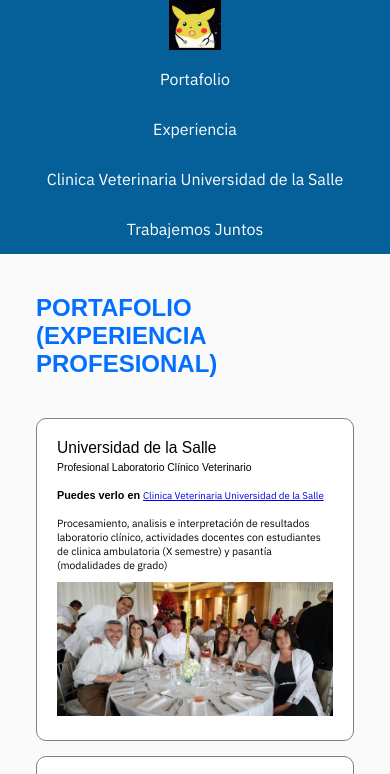
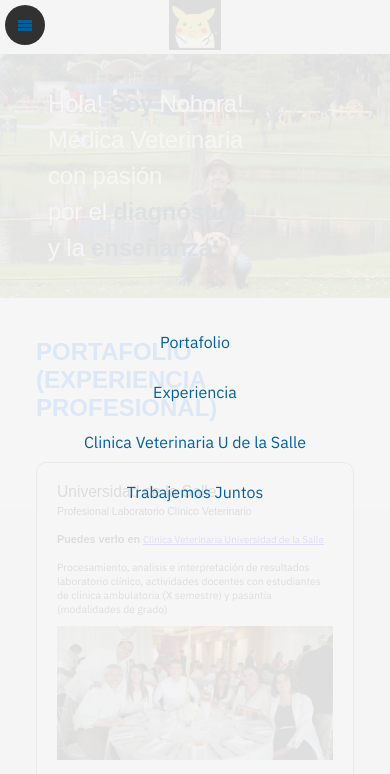
Before and after one commit to nohorapatriciam/portafolioNohoraResponsive, a plain HTML site: page index.html in a window 390 px wide. Shown: the top 774 px of the page. Drawn offline with Linux system fonts and the light colour scheme; a web font is replaced by a local one.

Commit message:
segunda parte front antes JS

```diff
--- a/css/estilos.css
+++ b/css/estilos.css
@@ -1,3 +1,34 @@
+@font-face {
+    font-family: 'icomoon';
+    src:  url('../fonts/icomoon.eot?z3b18f');
+    src:  url('../fonts/icomoon.eot?z3b18f#iefix') format('embedded-opentype'),
+      url('../fonts/icomoon.ttf?z3b18f') format('truetype'),
+      url('../fonts/icomoon.woff?z3b18f') format('woff'),
+      url('../fonts/icomoon.svg?z3b18f#icomoon') format('svg');
+    font-weight: normal;
+    font-style: normal;
+    font-display: block;
+  }
+
+  [class^="icon-"], [class*=" icon-"] {
+    /* use !important to prevent issues with browser extensions that change fonts */
+    font-family: 'icomoon' !important;
+    speak: none;
+    font-style: normal;
+    font-weight: normal;
+    font-variant: normal;
+    text-transform: none;
+    line-height: 1;
+
+    /* Better Font Rendering =========== */
+    -webkit-font-smoothing: antialiased;
+    -moz-osx-font-smoothing: grayscale;
+  }
+
+  .icon-menu:before {
+    content: "\e900";
+  }
+
 body{
     font-family: 'IBM Plex Sans', sans-serif;
     background-color: #f6f6f6;
@@ -20,10 +51,16 @@ h1{
     line-height: 1.5em;
     letter-spacing: -.2px;
     margin: 0px;
+    /*color:#FFBB00;*/
+    color: white;
 }
 
 h1 strong{
-    color:#95ca3e;
+    /*color:#95ca3e; */
+    /*color: #021C1E;*/
+    /*color: #063852;*/
+    color: #00293c;
+
 }
 
 h2{
@@ -52,7 +89,7 @@ img{
 
 .header{
     /*background-color: #0791e6;*/
-    background-color: #056099;
+    /*background-color: #056099;*/
     color: cornsilk;
     display: flex;
     justify-content: space-between;
@@ -63,12 +100,13 @@ img{
 }
 
 .header a{
-    color: white;
+    color:#056099;
     text-decoration: none;
     height: inherit;
     display: flex;
     align-items: center;
     padding: 0 10px;
+
 }
 
 .header ol{
@@ -289,6 +327,21 @@ img{
     flex-wrap: inherit;
 }
 
+.burger-button {
+    width: 40px;
+    height: 40px;
+    border-radius: 50%;
+    background-color: rgba(0, 0, 0, 0.8);
+    display: none;
+    line-height: 40px;
+    text-align: center;
+    position: fixed;
+    z-index: 4;
+    left: 5px;
+    top: 5px;
+    color: #056099;
+}
+
 
 
 @media screen and (max-width: 1024px) {
@@ -296,9 +349,35 @@ img{
         padding: 0 1em;
     }
 
+    .hero{
+        height: auto;
+        position: relative;
+        overflow: hidden;
+        padding: 2em;
+    }
+
+    .image_hero {
+        position: absolute;
+        z-index: 1;
+        left: 0;
+        right: 0;
+        top: 0;
+        bottom: 0;
+        width: 100%;
+    }
+
+    h1 {
+        font-size: 2em;
+        z-index: 2;
+    }
+
 }
 
 @media screen and (max-width: 767px) {
+
+    .burger-button {
+        display: block;
+    }
 
     .header {
         display: block;
@@ -315,6 +394,9 @@ img{
 
     .header a {
         justify-content: center;
+        height: 40px;
+        font-size: 1em;
+        margin-bottom: 0.5em;
     }
 
     .header .logo{
@@ -366,9 +448,34 @@ img{
     .event img {
         width: 100%;
     }
+
+    .menu {
+        position: fixed;
+       background: rgb(246, 246, 246, 0.9);
+        z-index: 3;
+        top: 0;
+        left: -100vw;
+        width: 100vw;
+        /*height: 100vh;*/
+        bottom: 0;
+        display: flex;
+        align-items: center;
+        justify-content: center;
+        transition: .3s;
+
+    }
+
+    .menu.is_active {
+        left: 0;
+    }
+
 }
 
 @media screen and (max-width: 480px) {
+
+    h1 {
+        font-size: 1.5em;
+    }
     .project {
         display: block;
     }
@@ -409,14 +516,64 @@ img{
     }
 }
 
+    .youtube_video {
+        position: absolute;
+        top: 0;
+        bottom: 0;
+        right: 0;
+        left: 0;
+        width: 100%;
+        height: 100%;
+        text-align: center;
+        z-index: 2;
+    }
+
+    .flex_video {
+        width:100%;
+        height: 0;
+        padding-top: 56.25%;
+        position: relative;
+
+    }
+
+
 @media screen and (max-width: 320px) {
-    .project {
+    /*.project {
         display: block;
     }
 
     .project_imageContainer {
         width: auto;
         text-align: center;
+    }*/
+
+    h1 {
+        font-size: 1em;
+        /*background: rgba(0, 0, 0, 0.5);*/
+    }
+
+    .hero{
+        padding: 2em 1em;
+    }
+
+    .youtube_video {
+        position: absolute;
+        top: 0;
+        bottom: 0;
+        right: 0;
+        left: 0;
+        width: 100%;
+        height: 100%;
+        text-align: center;
+        z-index: 2;
+    }
+
+    .flex_video {
+        width:100%;
+        height: 0;
+        padding-top: 56.25%;
+        position: relative;
+
     }
 
 
--- a/index.html
+++ b/index.html
@@ -18,12 +18,13 @@
 
 </head>
 <body>
+    <i class="icon-menu burger-button"></i>
     <header class="header">
         <div class="container">
             <figure class="logo">
                 <img src="img/pikachu.png" height="50"  alt="Logo de http://nohoralaprofe.com.co" />
             </figure>
-            <nav class="menu">
+            <nav class="menu is_active">
                 <ol>
                     <li>
                         <a class="link" href="#portafolio"> Portafolio</a>
@@ -32,7 +33,7 @@
                         <a class="link" href="#eventos"> Experiencia</a>
                     </li>
                     <li>
-                         <a class ="link" href="https://www.lasalle.edu.co/clinica-veterinaria" target="_blank"> Clinica Veterinaria Universidad de la Salle</a>
+                         <a class ="link" href="https://www.lasalle.edu.co/clinica-veterinaria" target="_blank"> Clinica Veterinaria U de la Salle</a>
                     </li>
                     <li>
                         <a href="#contacto"> Trabajemos Juntos </a>
@@ -41,14 +42,21 @@
             </nav>
         </div>
     </header>
-    <!--<section class="hero">
+    <section class="hero">
         <div class="container">
             <h1>
-                Hola! Soy Nohora!, <strong>Médica Veterinaria</strong>  <br> con pasión por el <strong>diagnóstico</strong> <br> y la <strong> enseñanza </strong>
+               Hola!<strong> Soy </strong>  Nohora!  <br> Médica Veterinaria </br> </strong> con pasión <br> por el <strong> diagnóstico </strong> <br> y la <strong> enseñanza </strong>
             </h1>
             <img class="image_hero" src="img/yo.jpg" width="500" height="300" alt= "imagen principal del sitio"/>
         </div>
-    </section>-->
+    </section>
+
+        <!--<figure class="event_imageContainer">
+            <div class="flex_video">
+                <iframe class="youtube_video" width="560" height="315" src="https://www.youtube.com/embed/oIUo51qXuPQ" frameborder="0" allow="accelerometer; autoplay; encrypted-media; gyroscope; picture-in-picture" allowfullscreen></iframe>
+            </div>
+        </figure>-->
+
     <section class="portfolio">
         <div class="container">
             <h2> Portafolio (Experiencia Profesional) </h2>
@@ -152,6 +160,7 @@
             </article>
         </div>
     </section>
+    <!--<video src=""></video>-->
     <div class="container">
         <h2 class="event_list_title"> Más sobre mi experiencia</h2>
     </div>
```
Also changed, not shown: fonts/icomoon.ttf (added), fonts/icomoon.woff (added), img/capilaria.jpg (added), img/cuarentena.jpg (added), img/eosinofilo.jpg (added), 4 other files.
